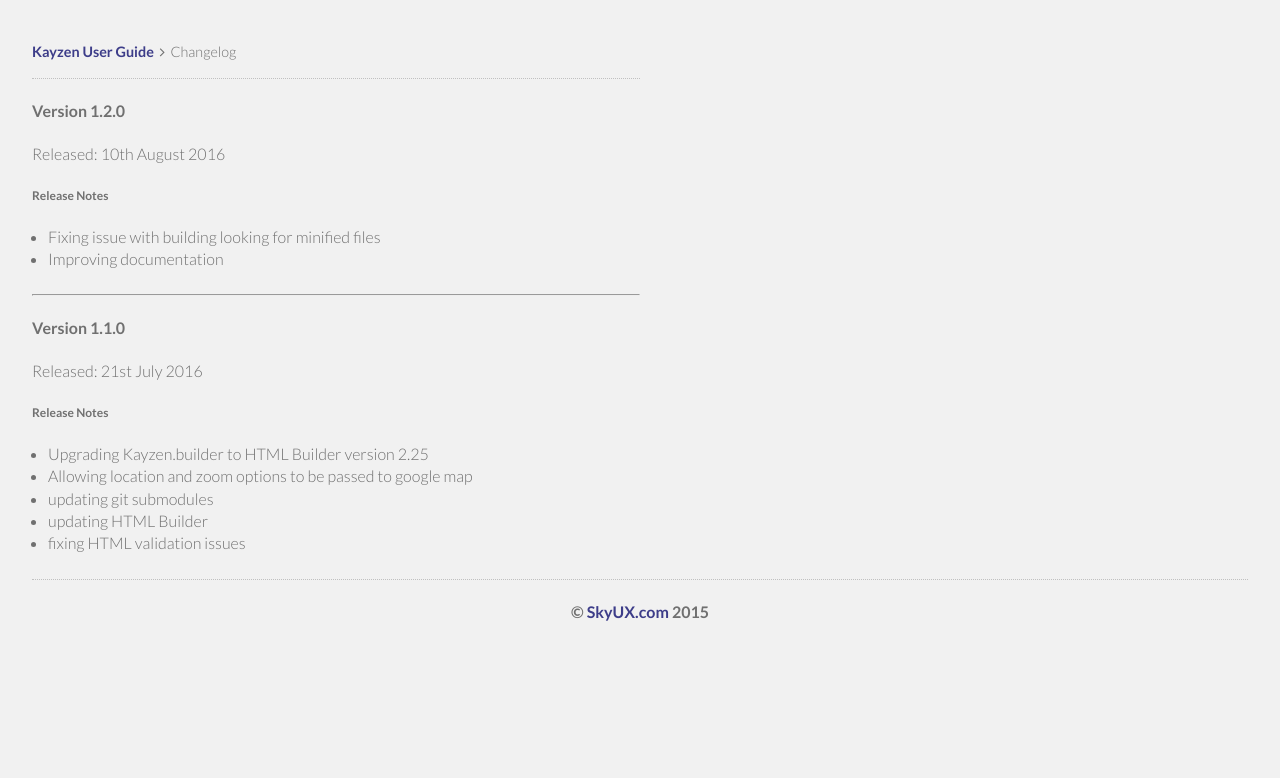
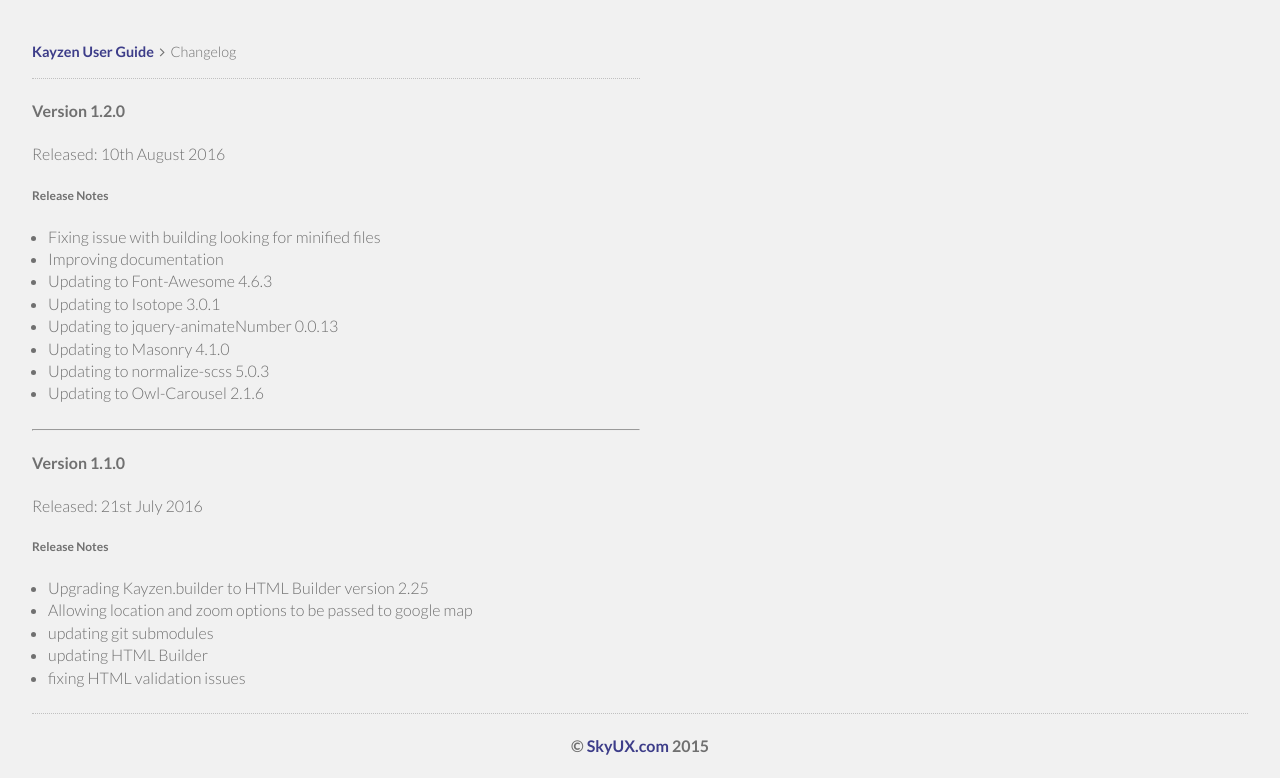
Before and after one commit to esr360/Kayzen.docs, a website: page changelog.html in a window 1280 px wide. Shown: the part 70-848 px from the top of the page. Before the commit the page ends 800 px from the top, so only its background shows below. Drawn offline with nearby package versions, Linux system fonts and the light colour scheme.

Commit message:
updating changelog

```diff
--- a/changelog.html
+++ b/changelog.html
@@ -87,6 +87,12 @@
                     <ul class="clear">
                         <li>Fixing issue with building looking for minified files</li>
                         <li>Improving documentation</li>
+                        <li> Updating to Font-Awesome 4.6.3</li>
+                        <li> Updating to Isotope 3.0.1</li>
+                        <li> Updating to jquery-animateNumber 0.0.13</li>
+                        <li> Updating to Masonry 4.1.0</li>
+                        <li> Updating to normalize-scss 5.0.3</li>
+                        <li> Updating to Owl-Carousel 2.1.6</li>
                     </ul>
 
                     <hr />
```
Also changed, not shown: README.md.
